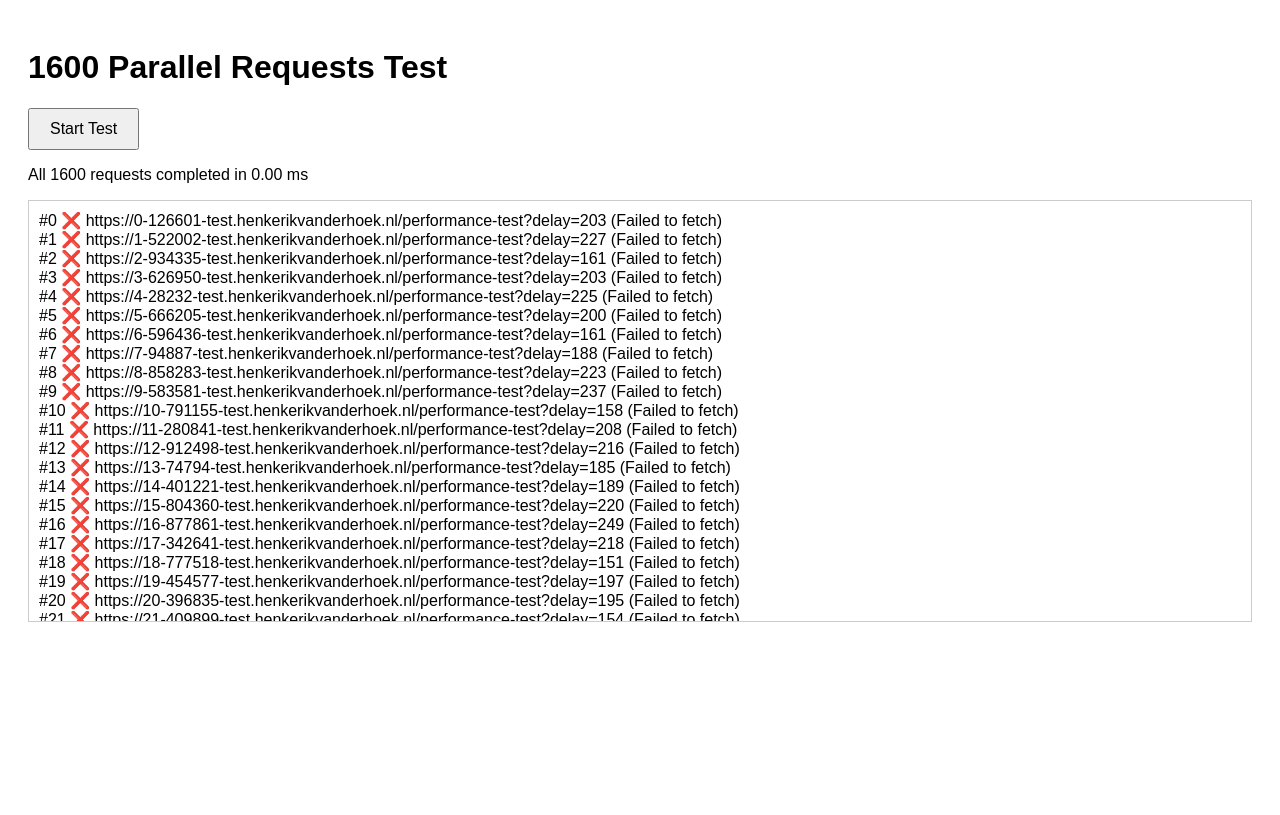
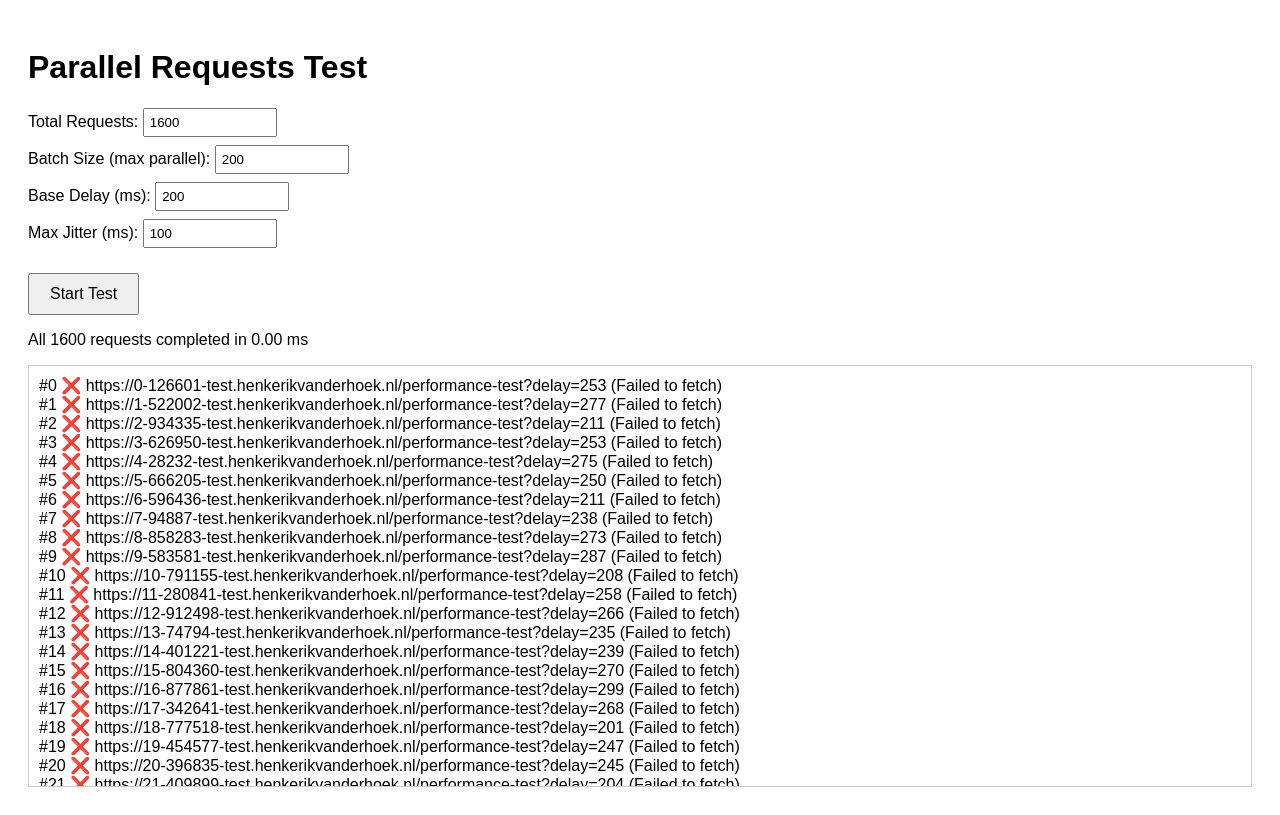
Before and after one commit to henkerik/performance-test, a website: page public/index.html in a window 1280 px wide. Both pictures are taken after a click on the button "Start Test". Drawn offline with Linux system fonts and the light colour scheme; no server answers.

Commit message:
added ui fields to control parameters

```diff
--- a/public/index.html
+++ b/public/index.html
@@ -2,15 +2,38 @@
 <html lang="en">
 <head>
   <meta charset="UTF-8">
-  <title>1600 Parallel Requests Test</title>
+  <title>Parallel Requests Test</title>
   <style>
     body { font-family: sans-serif; padding: 20px; }
     #log { white-space: pre-wrap; max-height: 400px; overflow-y: scroll; border: 1px solid #ccc; padding: 10px; }
-    #startBtn { padding: 10px 20px; font-size: 16px; }
+    #startBtn { padding: 10px 20px; font-size: 16px; margin-top: 10px; }
+    .controls { margin-bottom: 15px; }
+    .controls label { display: block; margin-top: 8px; }
+    .controls input { padding: 5px; width: 120px; }
   </style>
 </head>
 <body>
-  <h1>1600 Parallel Requests Test</h1>
+  <h1>Parallel Requests Test</h1>
+
+  <div class="controls">
+    <label>
+      Total Requests:
+      <input id="totalRequests" type="number" value="1600">
+    </label>
+    <label>
+      Batch Size (max parallel):
+      <input id="batchSize" type="number" value="200">
+    </label>
+    <label>
+      Base Delay (ms):
+      <input id="baseDelay" type="number" value="200">
+    </label>
+    <label>
+      Max Jitter (ms):
+      <input id="maxJitter" type="number" value="100">
+    </label>
+  </div>
+
   <button id="startBtn">Start Test</button>
   <p id="status"></p>
   <div id="log"></div>
@@ -20,18 +43,26 @@
   const statusEl = document.getElementById('status');
   const logEl = document.getElementById('log');
 
+  const totalRequestsInput = document.getElementById('totalRequests');
+  const batchSizeInput = document.getElementById('batchSize');
+  const baseDelayInput = document.getElementById('baseDelay');
+  const maxJitterInput = document.getElementById('maxJitter');
+
   startBtn.addEventListener('click', async () => {
     startBtn.disabled = true;
     logEl.textContent = '';
     statusEl.textContent = 'Starting requests...';
 
-    const totalRequests = 1600;
-    const maxParallel = 200; // Limit concurrent requests
+    const totalRequests = parseInt(totalRequestsInput.value, 10);
+    const maxParallel = parseInt(batchSizeInput.value, 10);
+    const baseDelay = parseInt(baseDelayInput.value, 10);
+    const maxJitter = parseInt(maxJitterInput.value, 10);
+
     const urls = Array.from({ length: totalRequests }, (_, i) => {
-      const jitter = Math.floor(Math.random() * 100); // 0–199 ms jitter
-      const delay = 150 + jitter;
+      const jitter = Math.floor(Math.random() * maxJitter);
+      const delay = baseDelay + jitter;
 
-      return `https://${i}-${Math.floor(Math.random() * 999999)}-test.henkerikvanderhoek.nl/performance-test?delay=${delay}`
+      return `https://${i}-${Math.floor(Math.random() * 999999)}-test.henkerikvanderhoek.nl/performance-test?delay=${delay}`;
     });
 
     const startTime = performance.now();
@@ -39,6 +70,7 @@
 
     async function processBatch(startIdx) {
       const batch = urls.slice(startIdx, startIdx + maxParallel);
+
       await Promise.all(
         batch.map(async (url, idx) => {
           const globalIdx = startIdx + idx;
@@ -48,11 +80,14 @@
               headers: { 'Content-Type': 'application/json' },
               body: JSON.stringify({ message: `Request #${globalIdx}` })
             });
+
             const json = await res.json();
             completed++;
+
             if (completed % 50 === 0) {
               statusEl.textContent = `Completed ${completed} / ${totalRequests}`;
             }
+
             logEl.textContent += `#${globalIdx} ✅ ${url} (subdomain: ${json.subdomain})\n`;
           } catch (err) {
             completed++;
@@ -63,7 +98,7 @@
     }
 
     for (let i = 0; i < totalRequests; i += maxParallel) {
-      await processBatch(i); // Wait for current batch before starting next
+      await processBatch(i);
     }
 
     const endTime = performance.now();
```
